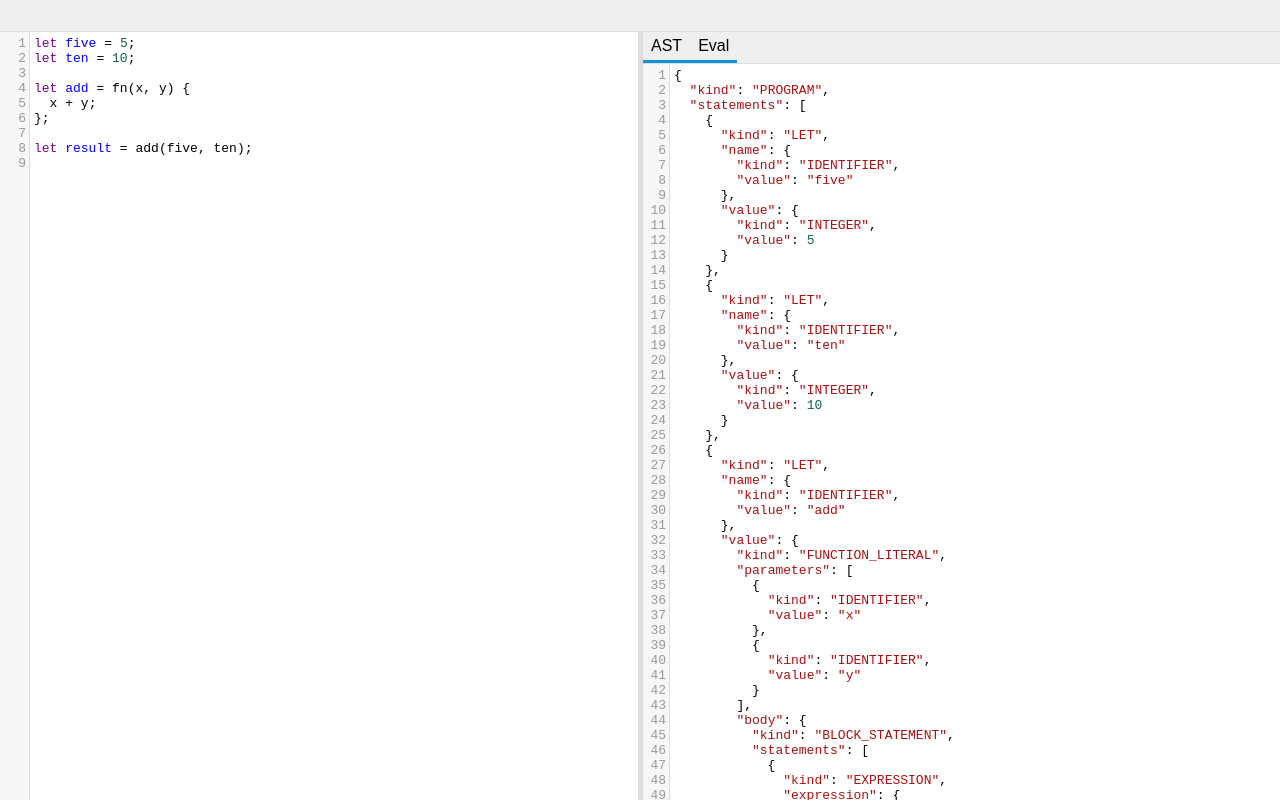
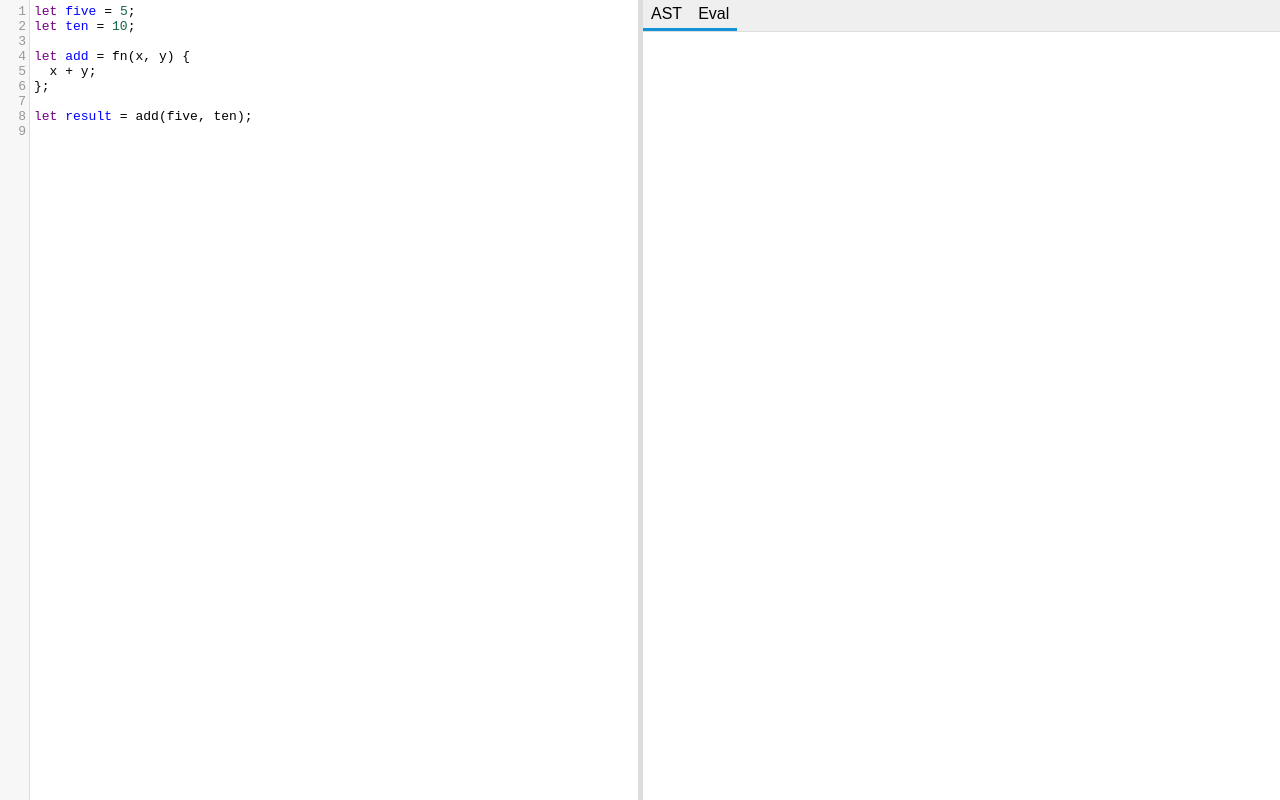
Before and after one commit to CDThomas/ts-monkey, a Next.js app: page / in a window 1280 px wide. Both pictures are taken after a click on the button "Eval". Built offline with nearby package versions, Linux system fonts and the light colour scheme.

Commit message:
Display evaluated code in eval tab

```diff
--- a/components/RightPane.tsx
+++ b/components/RightPane.tsx
@@ -3,6 +3,8 @@ import { useState } from "react";
 
 import Tab from "../components/Tab";
 import { Program } from "../language/ast";
+import { evaluate } from "../language/evaluator";
+import { Err } from "../language/object";
 
 const Editor = dynamic(import("../components/Editor"), { ssr: false });
 
@@ -17,6 +19,13 @@ type Props = {
 
 export default function RightPane({ output }: Props): React.ReactElement {
   const [tab, setTab] = useState<TabName>(TabName.AST);
+  let evaluated = null;
+
+  try {
+    evaluated = evaluate(output);
+  } catch (error) {
+    console.error(error);
+  }
 
   return (
     <div
@@ -36,7 +45,8 @@ export default function RightPane({ output }: Props): React.ReactElement {
           left: 0,
           right: 0,
           display: "flex",
-          flexDirection: "column"
+          flexDirection: "column",
+          paddingLeft: 3
         }}
       >
         <div
@@ -45,8 +55,7 @@ export default function RightPane({ output }: Props): React.ReactElement {
             borderBottom: "1px solid #ddd",
             height: 32,
             display: "flex",
-            alignItems: "center",
-            paddingLeft: 3
+            alignItems: "center"
           }}
         >
           <Tab
@@ -70,7 +79,21 @@ export default function RightPane({ output }: Props): React.ReactElement {
               right: 0
             }}
           >
-            <Editor readOnly value={JSON.stringify(output, null, 2)} />
+            {tab === TabName.AST && (
+              <Editor readOnly value={JSON.stringify(output, null, 2)} />
+            )}
+            {tab === TabName.Eval && (
+              <div
+                style={{
+                  padding: 8,
+                  fontFamily: "monospace",
+                  fontSize: 16,
+                  color: evaluated instanceof Err ? "#C41A16" : "inherit"
+                }}
+              >
+                {evaluated?.inspect()}
+              </div>
+            )}
           </div>
         </div>
       </div>
--- a/components/Tab.tsx
+++ b/components/Tab.tsx
@@ -21,6 +21,7 @@ export default function Tab({
           border-bottom: 3px solid ${active ? "#1293D8" : "transparent"};
           background-color: transparent;
           font-size: 16px;
+          cursor: pointer;
         }
         button:focus {
           outline: none;
--- a/pages/index.tsx
+++ b/pages/index.tsx
@@ -19,13 +19,13 @@ function Home(): React.ReactElement {
         }}
       >
         {/* Main nav */}
-        <div
+        {/* <div
           style={{
             height: 32,
             backgroundColor: "#efefef",
             borderBottom: "1px solid #ddd"
           }}
-        />
+        /> */}
         <Workspace />
       </div>
     </div>
```
